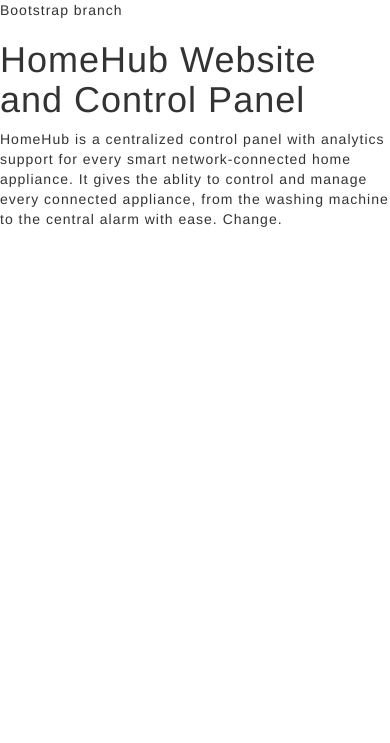
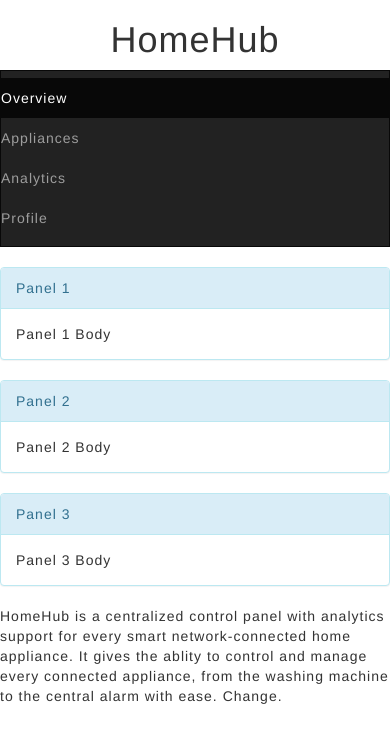
Before and after one commit to AndrewManitsas/HomeHub, a PHP site: page / in a window 390 px wide. Shown: the top 743 px of the page. Run offline with PHP 8.4, Linux system fonts and the light colour scheme; some libraries are stand-ins or nearby versions.

Commit message:
early alpha bootstrap layout

```diff
--- a/css/main-style.css
+++ b/css/main-style.css
@@ -19,3 +19,8 @@ html, body
 {
     height: 100%
 }
+
+#title-top
+{
+    text-align: center;
+}
--- a/index.html
+++ b/index.html
@@ -1,44 +1,9 @@
 <html>
-    <head>
-        <p>Bootstrap branch</p>
-        <!-- Meta Tag -->
-        <meta charset="UTF-8">
-        <meta http-equiv="X-UA-Compatible" content="IE=edge">
-        <meta name="viewport" content="width=device-width, initial-scale=1">
-
-        <!-- Titile -->
-        <title>HomeHub</title>
-
-        <!-- Favicon -->
-        <link rel="shortcut icon" href="images/favicon/favicon.ico">
-        <link rel="apple-touch-icon" sizes="180x180" href="images/favicon/apple-touch-icon.png">
-        <link rel="icon" type="image/png" sizes="32x32" href="images/favicon/favicon-32x32.png">
-        <link rel="icon" type="image/png" sizes="16x16" href="images/favicon/favicon-16x16.png">
-        <link rel="mask-icon" href="images/favicon/safari-pinned-tab.svg" color="#5bbad5">
-
-        <!-- CSS / Web Fonts -->
-        <link href="css/main-style.css" rel="stylesheet">
-        <link rel="stylesheet" href="https://maxcdn.bootstrapcdn.com/bootstrap/3.3.7/css/bootstrap.min.css">
-        <script src="https://ajax.googleapis.com/ajax/libs/jquery/3.2.1/jquery.min.js"></script>
-        <script src="https://maxcdn.bootstrapcdn.com/bootstrap/3.3.7/js/bootstrap.min.js"></script>
-
-        <!-- SEO
-        <meta name="description" content="">
-        <meta name="url" content="">
-        <meta name="copyright" content="">
-        <meta name="robots" content="index,follow">
-        <meta name="keywords" content=""> -->
-
-        <!-- Google Analytics Tracking Code -->
-        <!-- *** Code *** -->
-    </head>
-    <body>
-        <h1>HomeHub Website and Control Panel</h1>
-
-        <p>
-            HomeHub is a centralized control panel with analytics support for every smart network-connected home appliance.
-            It gives the ablity to control and manage every connected appliance, from the washing machine to the central alarm
-            with ease. Change.
-        </p>
-    </body>
+	<head>
+        <!-- Meta tag used for redirect to index.php -->
+		<meta http-equiv="refresh" content="0; url=index.php">
+	</head>
+	<body>
+		<!-- Empty Body -->
+	</body>
 </html>
--- /dev/null
+++ b/index.php
@@ -0,0 +1,96 @@
+<?php
+    session_start();
+?>
+
+<html>
+    <head>
+        <!-- Meta Tag -->
+        <meta charset="UTF-8">
+        <meta http-equiv="X-UA-Compatible" content="IE=edge">
+        <meta name="viewport" content="width=device-width, initial-scale=1">
+
+        <!-- Bootstrap / CSS / Fonts -->
+        <link href="css/main-style.css" rel="stylesheet">
+        <link rel="stylesheet" href="https://maxcdn.bootstrapcdn.com/bootstrap/3.3.7/css/bootstrap.min.css">
+        <script src="https://ajax.googleapis.com/ajax/libs/jquery/3.2.1/jquery.min.js"></script>
+        <script src="https://maxcdn.bootstrapcdn.com/bootstrap/3.3.7/js/bootstrap.min.js"></script>
+
+        <!-- SEO
+        <meta name="description" content="">
+        <meta name="url" content="">
+        <meta name="copyright" content="">
+        <meta name="robots" content="index,follow">
+        <meta name="keywords" content=""> -->
+
+        <!-- Google Analytics Tracking Code -->
+        <!-- *** Code *** -->
+
+        <!-- Favicon -->
+        <link rel="shortcut icon" href="images/favicon/favicon.ico">
+        <link rel="apple-touch-icon" sizes="180x180" href="images/favicon/apple-touch-icon.png">
+        <link rel="icon" type="image/png" sizes="32x32" href="images/favicon/favicon-32x32.png">
+        <link rel="icon" type="image/png" sizes="16x16" href="images/favicon/favicon-16x16.png">
+        <link rel="mask-icon" href="images/favicon/safari-pinned-tab.svg" color="#5bbad5">
+
+        <!-- Titile -->
+        <title>HomeHub</title>
+    </head>
+    <body>
+		<div class="row">
+			<div class="col-md-12">
+				<h1 id="title-top">HomeHub</h1>
+			</div>
+		</div>
+
+		<!-- Navbar -->
+		<nav class="navbar navbar-inverse">
+			<ul class="nav navbar-nav">
+				<li class="active">
+					<a href="#">Overview</a>
+				</li>
+				<li>
+					<a href="#">Appliances</a>
+				</li>
+				<li>
+					<a href="#">Analytics</a>
+				</li>
+				<li>
+					<a href="#">Profile</a>
+				</li>
+			</ul>
+		</nav>
+
+		<!-- Panels -->
+		<div class="row">
+			<div class="col-md-6">
+				<!-- Left panel -->
+				<div class="panel panel-info">
+					<div class="panel-heading">Panel 1</div>
+					<div class="panel-body">Panel 1 Body</div>
+				</div>
+			</div>
+			<div class="col-md-6">
+				<!-- Right panel -->
+				<div class="panel panel-info">
+					<div class="panel-heading">Panel 2</div>
+					<div class="panel-body">Panel 2 Body</div>
+				</div>
+			</div>
+		</div>
+
+		<div class="row">
+			<div class="col-md-12">
+				<div class="panel panel-info">
+					<div class="panel-heading">Panel 3</div>
+					<div class="panel-body">Panel 3 Body</div>
+				</div>
+			</div>
+		</div>
+
+        <p>
+            HomeHub is a centralized control panel with analytics support for every smart network-connected home appliance.
+            It gives the ablity to control and manage every connected appliance, from the washing machine to the central alarm
+            with ease. Change.
+        </p>
+    </body>
+</html>
```
